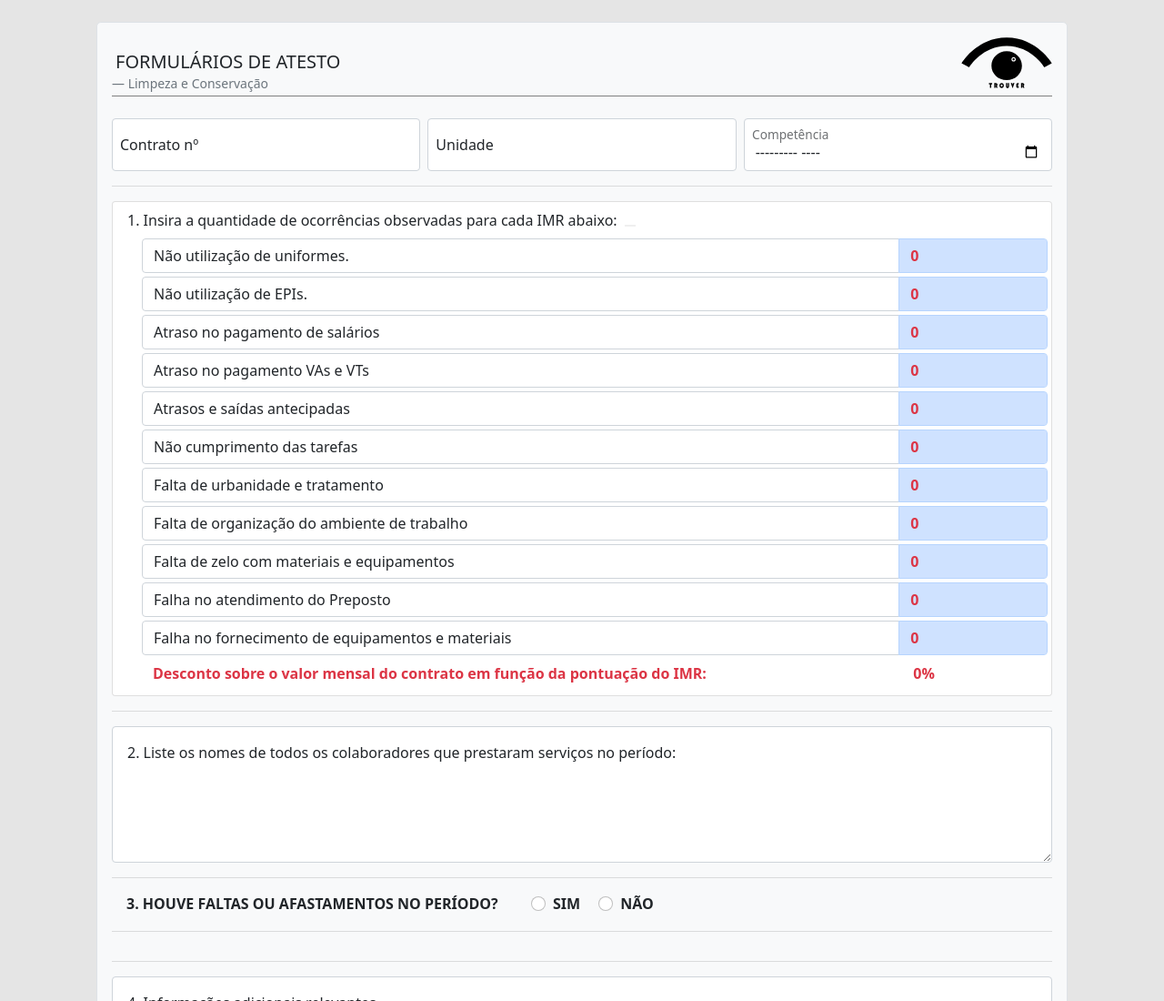
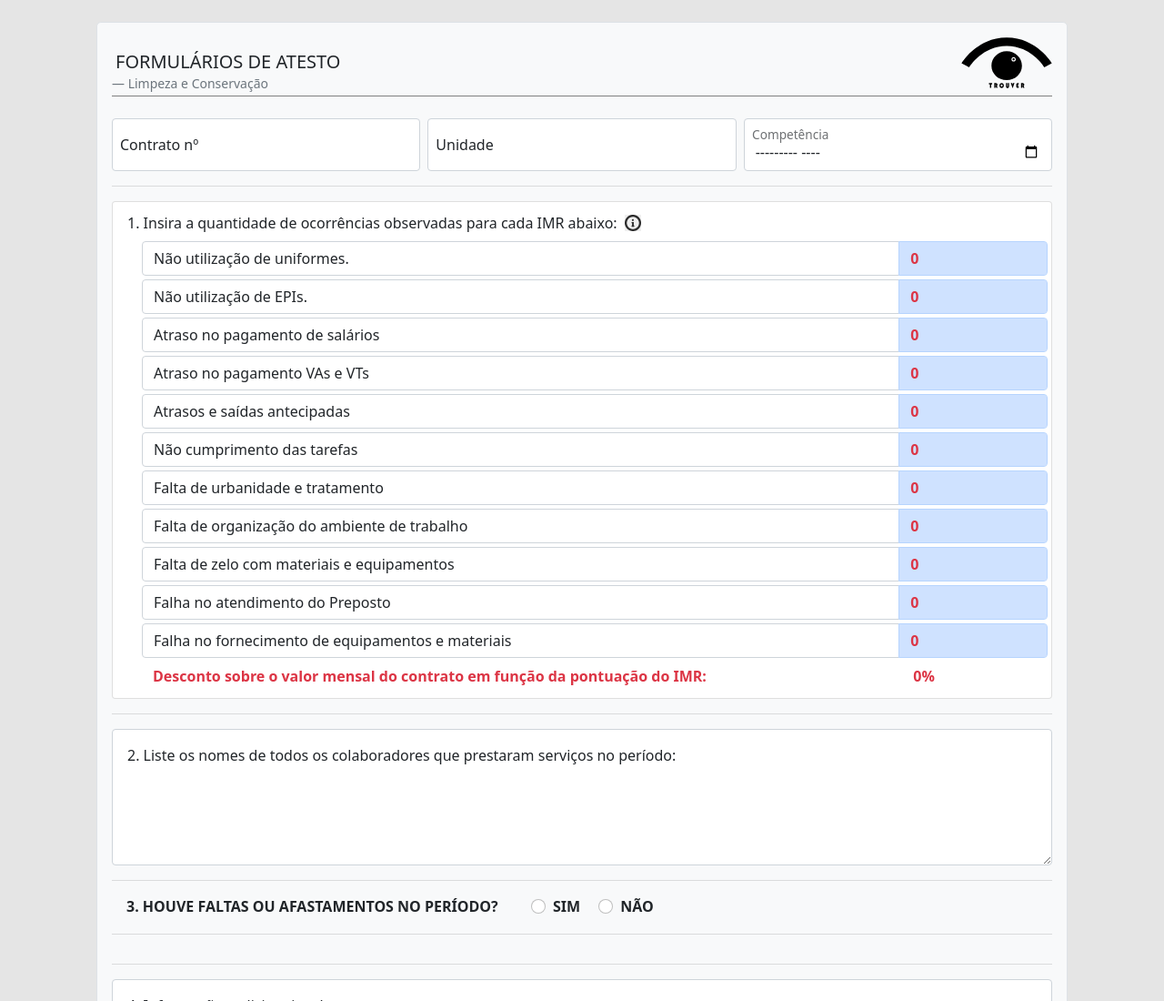
Before and after one commit to etmarques/TrouverV1_0, a website with bundled scripts: page flimp.html in a window 1280 px wide. Shown: the top 1100 px of the page at 91% size. Built offline with nearby package versions, Linux system fonts and the light colour scheme.

Commit message:
v2160523

```diff
--- a/assets/css/formAlfa.css
+++ b/assets/css/formAlfa.css
@@ -67,6 +67,8 @@
             font-weight: bolder;
         }
 
+
+
         @media screen and (max-width: 480px) {
             .formHeadH2 {
                 font-size: 2.4vmax;
@@ -85,3 +87,14 @@
             }
 
         }
+
+        .infoIMR {
+            background-image: url(../img/info-svgrepo-comBlack.svg);
+            background-repeat: no-repeat;
+            background-size: cover;
+            width: 18px;
+            height: 18px;
+            position: relative;
+            top: 2px;
+
+        }
```
Also changed, not shown: assets/css/form.css (line endings or trailing spaces).
